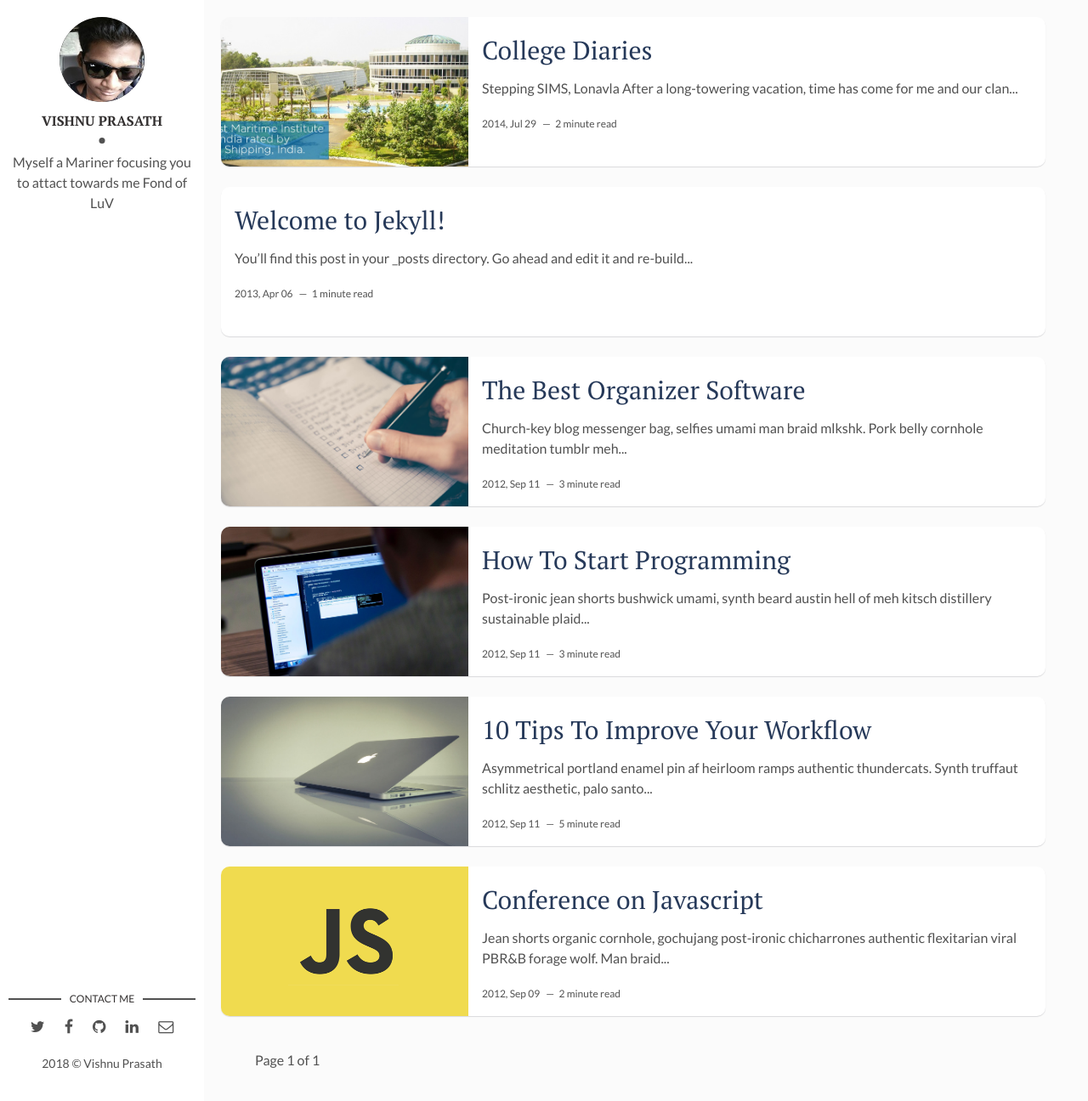
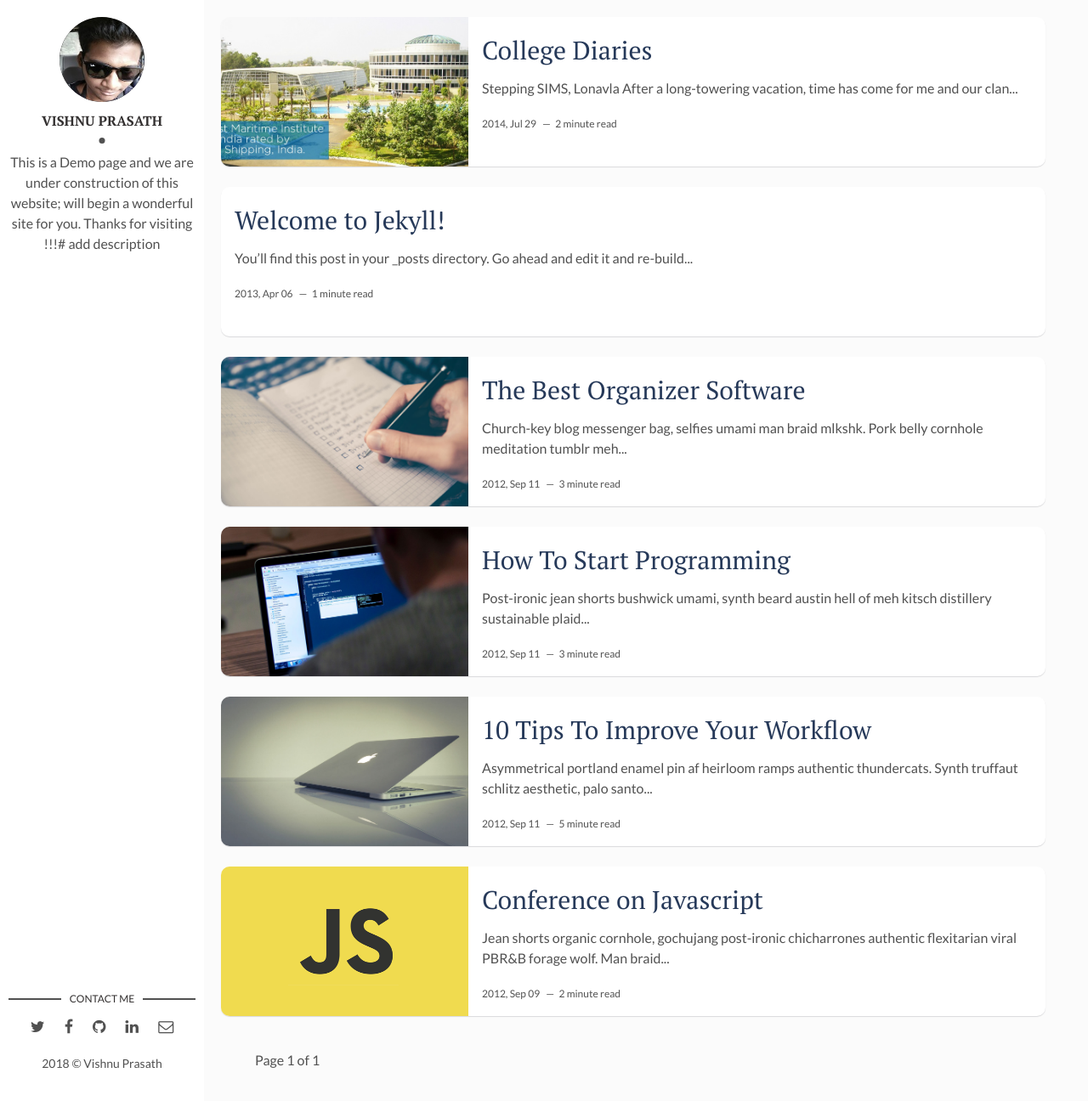
Before and after one commit to vsh12/vish, a Jekyll site: the page built from index.html, in a window 1280 px wide and 1296 px high. Shown: the whole window at 85% size. Built offline with Jekyll 4.4.1, drawn with Linux system fonts in a browser that asks for light colours; the list of posts is cut into pages by our own code.

Commit message:
Update _config.yml

```diff
--- a/_config.yml
+++ b/_config.yml
@@ -11,7 +11,7 @@ site-twitter: "" #if your site has a twitter account, enter it here
 # Author Settings
 author: Vishnu Prasath # add your name
 author-img: dp.jpg # add your photo
-about-author: Myself a Mariner focusing you to attact towards me Fond of LuV   # add description
+about-author: This is a Demo page and we are under construction of this website; will begin a wonderful site for you. Thanks for visiting !!!# add description
 twitter: vshnu12# add your Twitter handle
 facebook: vizjack # add your Facebook handle
 github: vsh12 # add your Github handle
```
